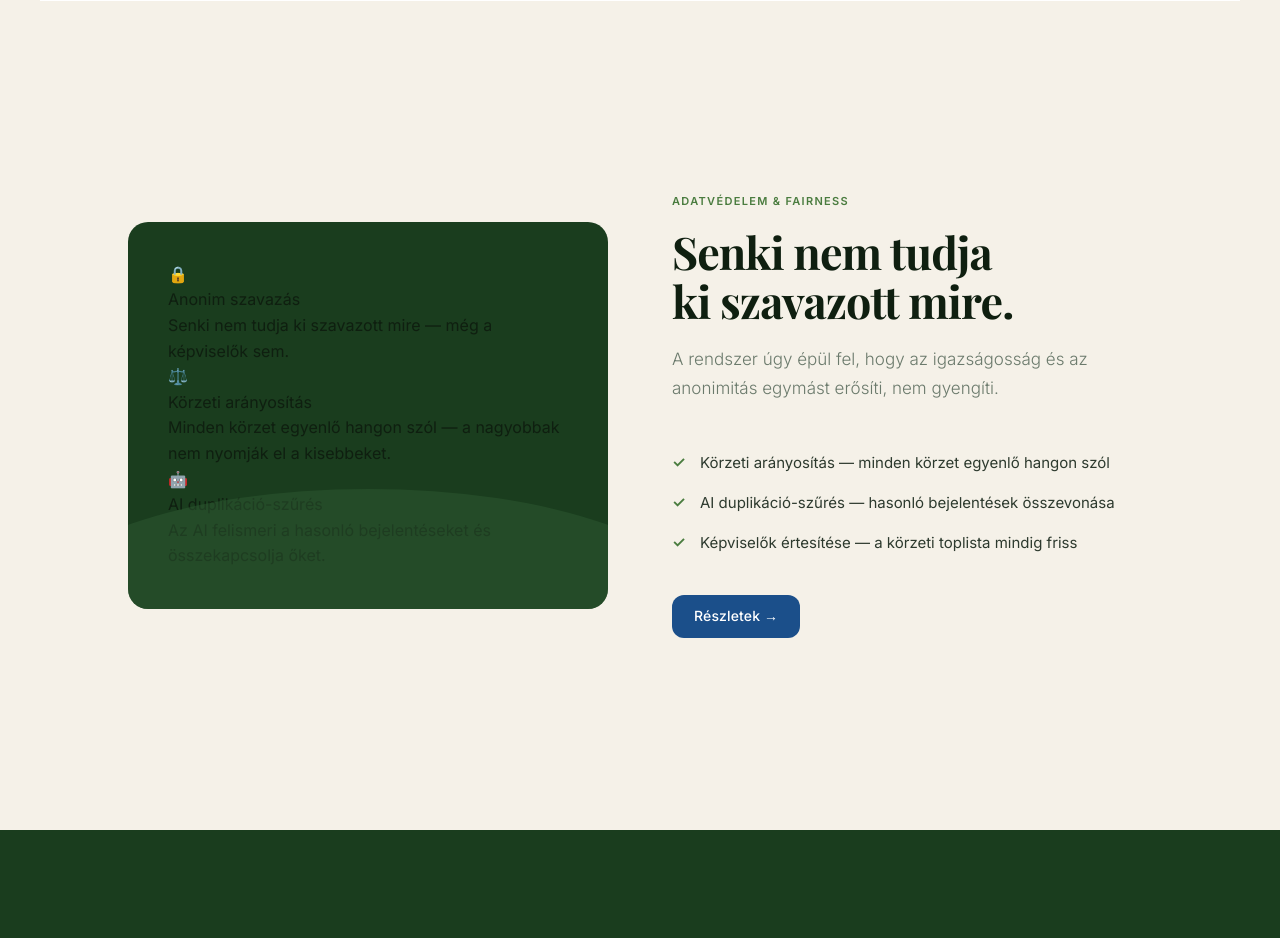
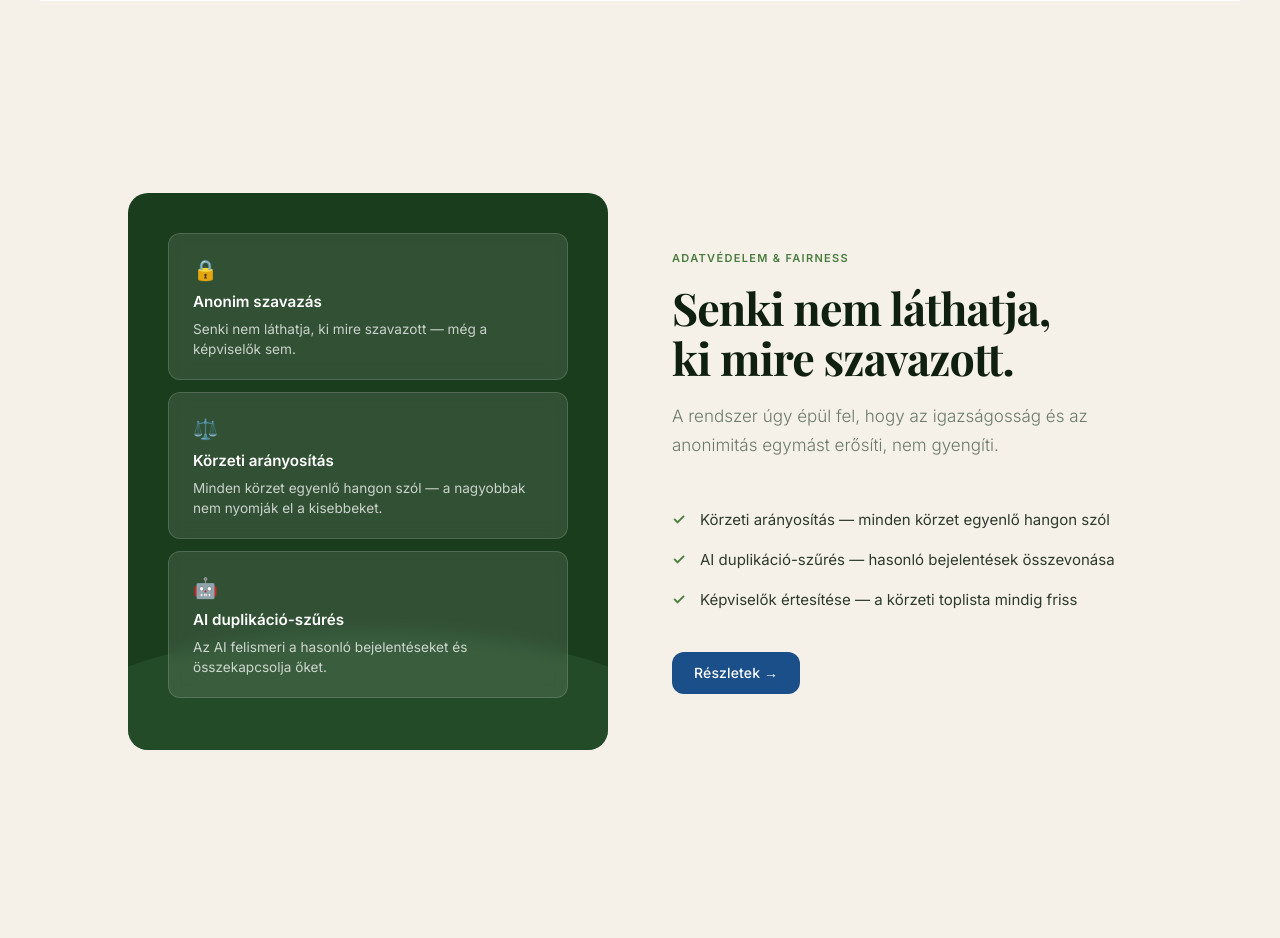
Before and after one commit to gaberun24/zeghang, a Flask app: template templates/landing.html in a window 1280 px wide. Shown: the part 1635-2573 px from the top of the page. Run offline with Flask 3, Linux system fonts and the light colour scheme; the template is opened without the code that fills it: most values are stand-ins (such as "Sample title", 1, 10 or a date in 2020); some libraries are stand-ins or nearby versions.

Commit message:
fix: trust card readability, text fix, hash address on registration
- Add trust-card CSS (glass effect, white text on dark green background)
- Fix wording: "Senki nem láthatja, ki mire szavazott."
- Hash address_street with SHA-256 at registration (irreversible)
- Only district_id is stored in usable form, raw address is never kept

Co-Authored-By: Claude Opus 4.6 <noreply@anthropic.com>

```diff
--- a/app.py
+++ b/app.py
@@ -3,6 +3,7 @@ ZEG Hang — Zalaegerszeg Közösségi Platform
 Flask application with all routes.
 """
 
+import hashlib
 import os
 import uuid
 from datetime import datetime, timedelta
@@ -330,10 +331,15 @@ def register():
             # Hash password
             pw_hash = bcrypt.hashpw(password.encode(), bcrypt.gensalt()).decode()
 
+            # Hash address (irreversible — only district_id is needed after this)
+            address_hash = hashlib.sha256(
+                (address_street.lower() + ":" + address_zip).encode()
+            ).hexdigest()
+
             conn.execute(
                 "INSERT INTO users (email, password_hash, display_name, address_street, address_zip, district_id) "
                 "VALUES (%s, %s, %s, %s, %s, %s)",
-                (email, pw_hash, display_name, address_street, address_zip, district["id"]),
+                (email, pw_hash, display_name, address_hash, "", district["id"]),
             )
             conn.commit()
 
--- a/static/css/style.css
+++ b/static/css/style.css
@@ -500,6 +500,35 @@
     opacity: 0.5;
   }
 
+  .trust-card {
+    position: relative;
+    z-index: 1;
+    background: rgba(255,255,255,0.1);
+    backdrop-filter: blur(8px);
+    border-radius: var(--radius);
+    padding: 1.25rem 1.5rem;
+    margin-bottom: 0.75rem;
+    border: 1px solid rgba(255,255,255,0.15);
+  }
+
+  .trust-icon {
+    font-size: 1.25rem;
+    margin-bottom: 0.25rem;
+  }
+
+  .trust-card-title {
+    color: var(--white);
+    font-weight: 600;
+    font-size: 0.95rem;
+    margin-bottom: 0.25rem;
+  }
+
+  .trust-card-desc {
+    color: rgba(255,255,255,0.75);
+    font-size: 0.85rem;
+    line-height: 1.5;
+  }
+
   .privacy-item {
     display: flex;
     align-items: flex-start;
--- a/templates/landing.html
+++ b/templates/landing.html
@@ -128,7 +128,7 @@
           <div class="trust-card">
             <div class="trust-icon">🔒</div>
             <div class="trust-card-title">Anonim szavazás</div>
-            <div class="trust-card-desc">Senki nem tudja ki szavazott mire — még a képviselők sem.</div>
+            <div class="trust-card-desc">Senki nem láthatja, ki mire szavazott — még a képviselők sem.</div>
           </div>
           <div class="trust-card">
             <div class="trust-icon">⚖️</div>
@@ -144,7 +144,7 @@
       </div>
       <div>
         <div class="section-label">Adatvédelem & fairness</div>
-        <h2 class="section-title">Senki nem tudja<br>ki szavazott mire.</h2>
+        <h2 class="section-title">Senki nem láthatja,<br>ki mire szavazott.</h2>
         <p class="section-sub" style="margin-bottom:2.5rem;">A rendszer úgy épül fel, hogy az igazságosság és az anonimitás egymást erősíti, nem gyengíti.</p>
         <ul style="list-style:none; padding:0;">
           <li style="padding:8px 0 8px 28px; position:relative; font-size:15px; color:var(--text-mid);">
```
